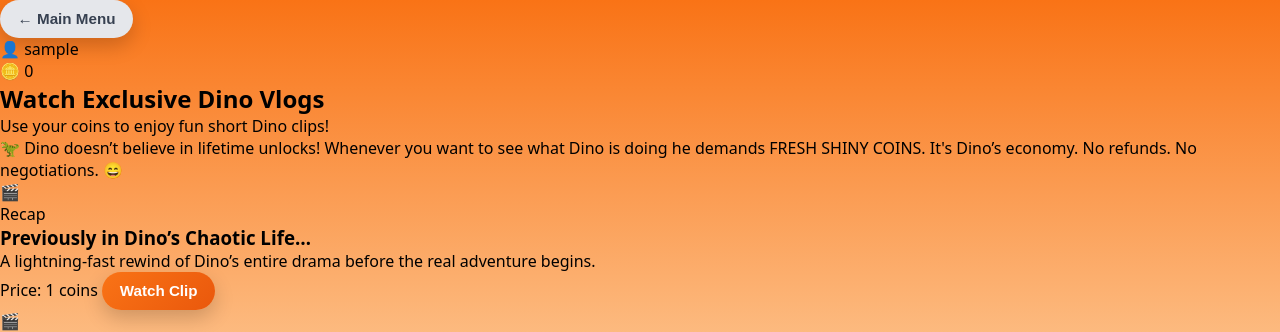
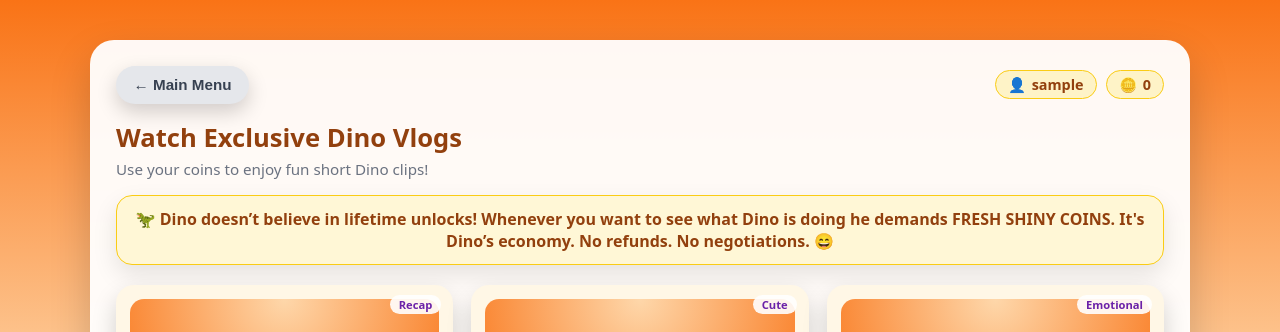
Before and after one commit to shubhamgupta-bp/Desert-Hopper, a website: page pages/vlogs.html in a window 1280 px wide. Shown: the top 332 px of the page. Drawn offline with Linux system fonts and the light colour scheme; no server answers; sample sign-in values are in the browser's storage.

Commit message:
Added styles for vlog page

```diff
--- a/css/style.css
+++ b/css/style.css
@@ -372,3 +372,206 @@ body {
   color: #4b5563;
   margin-bottom: 0.8rem;
 }
+
+/* =========================================
+   Dino Vlogs – isolated styling (dv-*)
+   ========================================= */
+
+/* Main shell */
+.dv-shell {
+  max-width: 1100px;
+  margin: 40px auto 40px;
+  background: rgba(255, 255, 255, 0.95);
+  border-radius: 24px;
+  padding: 26px 26px 30px;
+  box-shadow: 0 18px 40px rgba(0,0,0,0.18);
+}
+
+/* Internal header (Back button + user panel) */
+.dv-inner-header {
+  display: flex;
+  justify-content: space-between;
+  align-items: center;
+  margin-bottom: 16px;
+}
+
+.dv-user-panel {
+  display: flex;
+  gap: 0.6rem;
+}
+
+.dv-chip {
+  display: inline-flex;
+  align-items: center;
+  gap: 0.35rem;
+  padding: 0.25rem 0.75rem;
+  border-radius: 999px;
+  background: #fef3c7;
+  border: 1px solid #facc15;
+  font-size: 0.9rem;
+  font-weight: 700;
+  color: #92400e;
+}
+
+.dv-heading {
+  font-size: 1.6rem;
+  font-weight: 800;
+  color: #92400e;
+  margin-bottom: 4px;
+}
+
+.dv-sub {
+  font-size: 0.95rem;
+  color: #6b7280;
+  margin-bottom: 16px;
+}
+
+/* Funny warning text */
+.dv-warning {
+  margin: 10px 0 20px 0;
+  text-align: center;
+  background: #fff7d6;
+  padding: 12px 18px;
+  border-radius: 16px;
+  border: 1px solid #facc15;
+  color: #92400e;
+  font-weight: 600;
+  box-shadow: 0 10px 25px rgba(0, 0, 0, 0.10);
+}
+
+/* Grid of vlog cards */
+.dv-grid {
+  display: grid;
+  grid-template-columns: repeat(auto-fit, minmax(260px, 1fr));
+  gap: 18px;
+}
+
+.dv-card {
+  background: #fff7e6;
+  border-radius: 18px;
+  padding: 14px 14px 12px;
+  box-shadow: 0 12px 25px rgba(0,0,0,0.18);
+  position: relative;
+  overflow: hidden;
+  transition: transform 0.16s ease;
+}
+
+.dv-card:hover {
+  transform: translateY(-4px);
+}
+
+.dv-thumb {
+  height: 130px;
+  border-radius: 14px;
+  background: radial-gradient(circle at top, #fed7aa, #f97316);
+  display: flex;
+  align-items: center;
+  justify-content: center;
+  margin-bottom: 10px;
+  position: relative;
+  overflow: hidden;
+}
+
+.dv-thumb-icon {
+  font-size: 2.4rem;
+  z-index: 1;
+}
+
+.dv-thumb-dunes {
+  position: absolute;
+  bottom: -12px;
+  left: -10px;
+  right: -10px;
+  height: 48px;
+  background: radial-gradient(circle at top, #facc15, #f97316);
+  opacity: 0.85;
+}
+
+.dv-tag {
+  position: absolute;
+  top: 10px;
+  right: 12px;
+  background: rgba(255, 255, 255, 0.9);
+  padding: 2px 9px;
+  border-radius: 999px;
+  font-size: 0.7rem;
+  font-weight: 700;
+  color: #6b21a8;
+}
+
+.dv-card-title {
+  font-size: 1rem;
+  font-weight: 800;
+  color: #92400e;
+  margin-bottom: 4px;
+}
+
+.dv-card-desc {
+  font-size: 0.85rem;
+  color: #4b5563;
+  margin-bottom: 6px;
+}
+
+.dv-card-bottom {
+  display: flex;
+  justify-content: space-between;
+  align-items: center;
+  margin-top: 4px;
+}
+
+.dv-price {
+  font-size: 0.9rem;
+  font-weight: 700;
+  color: #ea580c;
+}
+
+.dv-watch-btn {
+  padding-inline: 14px;
+}
+
+/* Modal */
+.dv-modal {
+  position: fixed;
+  inset: 0;
+  background: rgba(0,0,0,0.6);
+  display: none;
+  align-items: center;
+  justify-content: center;
+  z-index: 9999 !important;
+}
+
+.dv-modal-inner {
+  width: 95%;
+  max-width: 520px;
+  background: #fffbeb;
+  border-radius: 22px;
+  padding: 18px 18px 14px;
+  box-shadow: 0 24px 50px rgba(0,0,0,0.4);
+}
+
+.dv-modal-title {
+  text-align: center;
+  font-size: 1.3rem;
+  font-weight: 800;
+  color: #92400e;
+  margin-bottom: 10px;
+}
+
+.dv-video-container {
+  margin-bottom: 10px;
+}
+
+.dv-video-container video.dv-video {
+  width: 100%;
+  border-radius: 14px;
+  box-shadow: 0 10px 25px rgba(0,0,0,0.3);
+}
+
+.dv-modal-actions {
+  display: flex;
+  justify-content: flex-end;
+}
+
+.hidden {
+  display: none !important;
+}
```
